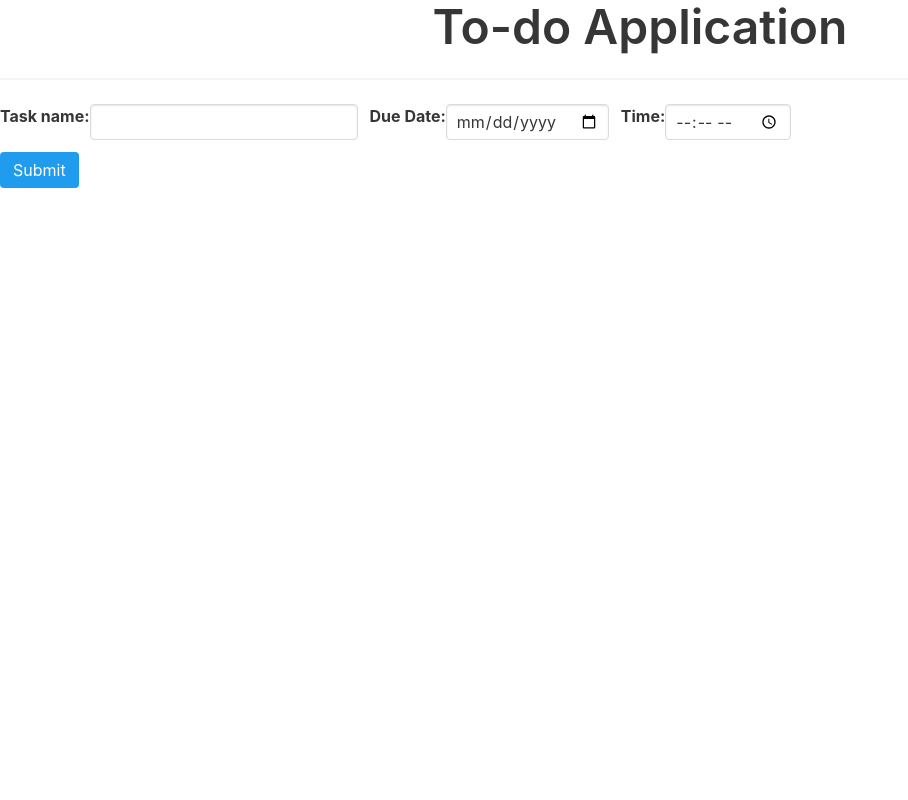
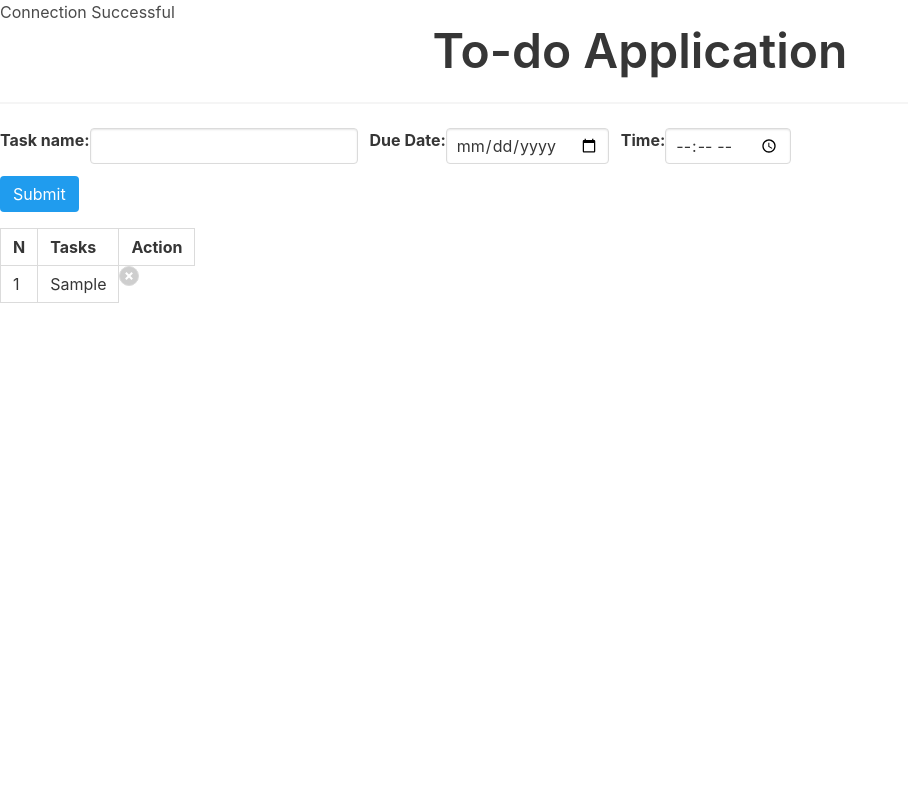
Before and after one commit to MarlonDemas/to-do-app, a PHP site: the page made by index.php in a window 1280 px wide. Shown: the whole page, without its empty margins (0-908 px from the left). Run offline with PHP 8.4, Linux system fonts and the light colour scheme; tables that the repository leaves empty or names only in its code hold one stand-in row (values such as "Sample post"); some libraries are stand-ins or nearby versions.

Commit message:
Inserting a task into a table to check for functionality

```diff
--- a/index.php
+++ b/index.php
@@ -5,14 +5,23 @@
     // Connect to database
     $db = mysqli_connect("localhost", "root", "", "db_tasks");
 
+    // Test Connection
+    if (mysqli_connect_errno()) {
+        // Connection Failed
+        echo mysqli_connect_errno();
+    }
+    else {
+        echo "Connection Successful";
+    }
+
     // Insert a quote if submit button is clicked
     if (isset($_POST['submit'])) {
         if (empty($_POST['task'])) {
             $errors = "You must fill in the task";
         } else {
             $task = $_POST['task'];
-            $sql_insert = "INSERT INTO tasks VALUES ('$task')";
-            mysqli_query($db,$sql);
+            $sql_insert = "INSERT INTO tasks (task) VALUES ('$task')";
+            mysqli_query($db,$sql_insert);
             header('Location: '. $_SERVER['PHP_SELF']);
         }
 
@@ -52,5 +61,30 @@
             </div>
             <button type="submit" class="button is-info" name="submit">Submit</button>
         </form>
+        <table class="table is-bordered">
+            <thead>
+                <tr>
+                    <th>N</th>
+                    <th>Tasks</th>
+                    <th style="width: 60px;">Action</th>
+                </tr>
+            </thead>
+
+            <tbody>
+                <?php
+                // select all tasks if page is visited or refreshed
+                $tasks = mysqli_query($db, "SELECT * FROM tasks");
+
+                $i = 1; while ($row = mysqli_fetch_array($tasks)) { ?>
+                    <tr>
+                        <td> <?php echo $i; ?> </td>
+                        <td class="task"> <?php echo $row['task']; ?> </td>
+                        <td class="delete">
+                            <a href="index.php?del_task=<?php echo $row['id'] ?>">x</a>
+                        </td>
+                    </tr>
+                <?php $i++; } ?>
+            </tbody>
+        </table>
     </body>
 </html>
```
